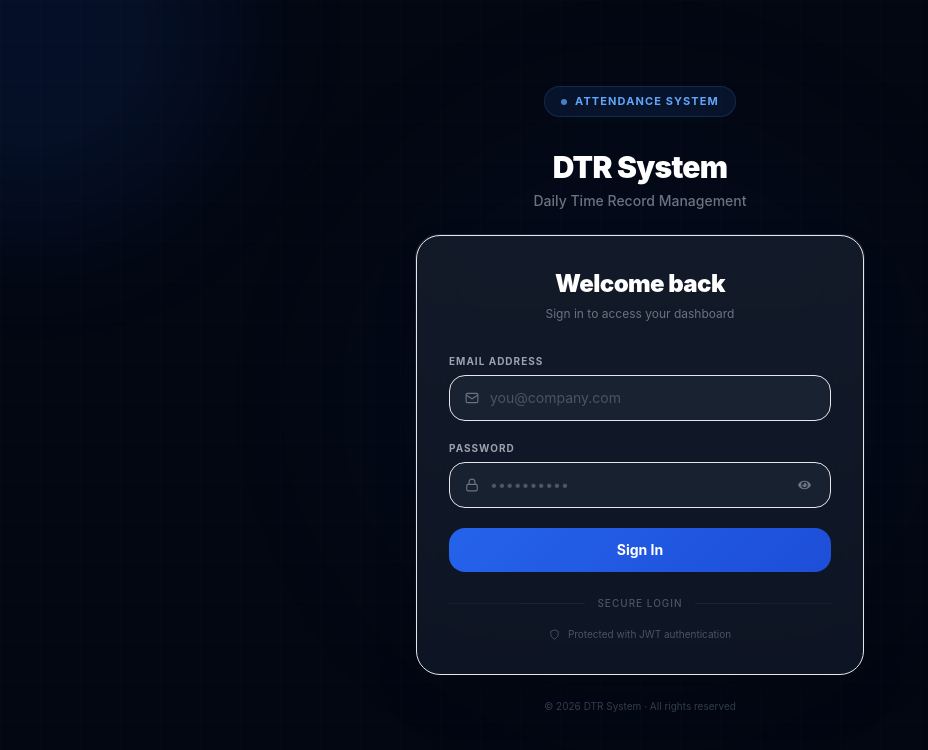
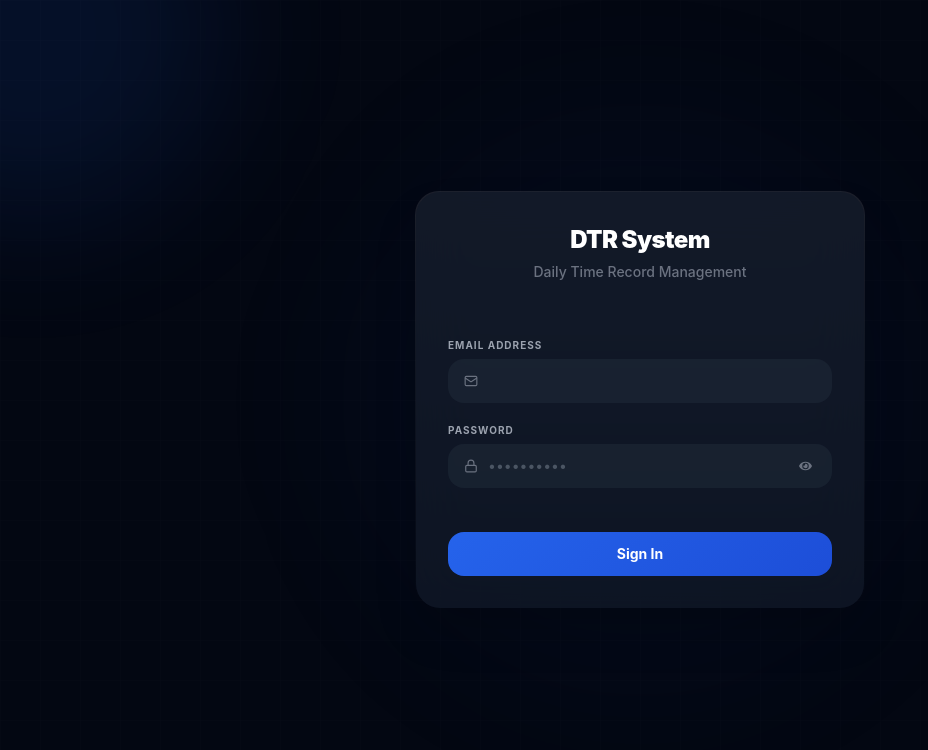
Before and after one commit to Giancyril/DTR, a React (Vite) app in the folder client/: page /login in a window 1280 px wide. Shown: the top 750 px of the page, without its empty margins (0-928 px from the left). Built offline with nearby package versions, Linux system fonts and the light colour scheme; no server answers.

Commit message:
feat: improve login UI

```diff
--- a/client/src/pages/LoginPage.tsx
+++ b/client/src/pages/LoginPage.tsx
@@ -41,28 +41,16 @@ export default function LoginPage() {
 
       <div className="w-full max-w-md relative z-10">
 
-        {/* Top badge */}
-        <div className="flex justify-center mb-8">
-          <div className="inline-flex items-center gap-2 px-4 py-1.5 bg-blue-500/10 border border-blue-500/20 rounded-full">
-            <div className="w-1.5 h-1.5 rounded-full bg-blue-400 animate-pulse" />
-            <span className="text-blue-400 text-[11px] font-bold uppercase tracking-widest">Attendance System</span>
-          </div>
-        </div>
 
-        {/* Title */}
-        <div className="text-center mb-6">
-          <h1 className="text-white text-3xl font-black tracking-tight">DTR System</h1>
-          <p className="text-gray-500 text-sm mt-1.5 font-medium">Daily Time Record Management</p>
-        </div>
 
         {/* Card */}
         <div className="relative">
           <div className="absolute -inset-px rounded-3xl bg-gradient-to-b from-white/10 to-white/0 pointer-events-none" />
-          <div className="bg-gray-900/80 backdrop-blur-xl border border-white/8 rounded-3xl p-8 shadow-2xl">
+          <div className="bg-gray-900/80 backdrop-blur-xl rounded-3xl p-8 shadow-2xl">
 
-            <div className="mb-8 text-center">
-              <h2 className="text-white text-2xl font-black tracking-tight">Welcome back</h2>
-              <p className="text-gray-500 text-xs mt-1.5">Sign in to access your dashboard</p>
+            <div className="mb-14 text-center">
+              <h2 className="text-white text-2xl font-black tracking-tight">DTR System</h2>
+              <p className="text-gray-500 text-sm mt-1.5 font-medium">Daily Time Record Management</p>
             </div>
 
             <form onSubmit={handleSubmit} className="space-y-5">
@@ -75,8 +63,8 @@ export default function LoginPage() {
                 <div className="relative group">
                   <div className="absolute left-4 top-1/2 -translate-y-1/2 pointer-events-none">
                     <svg width="14" height="14" viewBox="0 0 24 24" fill="none" stroke="currentColor" strokeWidth="2" className="text-gray-500 group-focus-within:text-blue-400 transition-colors">
-                      <rect x="2" y="4" width="20" height="16" rx="2"/>
-                      <path d="m22 7-8.97 5.7a1.94 1.94 0 0 1-2.06 0L2 7"/>
+                      <rect x="2" y="4" width="20" height="16" rx="2" />
+                      <path d="m22 7-8.97 5.7a1.94 1.94 0 0 1-2.06 0L2 7" />
                     </svg>
                   </div>
                   <input
@@ -84,8 +72,8 @@ export default function LoginPage() {
                     required
                     value={form.email}
                     onChange={e => setForm(f => ({ ...f, email: e.target.value }))}
-                    placeholder="you@company.com"
-                    className="w-full pl-10 pr-4 py-3 bg-gray-800/60 border border-white/8 rounded-2xl text-white text-sm placeholder-gray-600 focus:outline-none focus:ring-2 focus:ring-blue-500/40 focus:border-blue-500/40 transition-all"
+                    placeholder=" "
+                    className="w-full pl-10 pr-4 py-3 bg-gray-800/60 rounded-2xl text-white text-sm placeholder-gray-600 focus:outline-none focus:ring-2 focus:ring-blue-500/40 focus:border-blue-500/40 transition-all"
                   />
                 </div>
               </div>
@@ -98,8 +86,8 @@ export default function LoginPage() {
                 <div className="relative group">
                   <div className="absolute left-4 top-1/2 -translate-y-1/2 pointer-events-none">
                     <svg width="14" height="14" viewBox="0 0 24 24" fill="none" stroke="currentColor" strokeWidth="2" className="text-gray-500 group-focus-within:text-blue-400 transition-colors">
-                      <rect x="3" y="11" width="18" height="11" rx="2" ry="2"/>
-                      <path d="M7 11V7a5 5 0 0 1 10 0v4"/>
+                      <rect x="3" y="11" width="18" height="11" rx="2" ry="2" />
+                      <path d="M7 11V7a5 5 0 0 1 10 0v4" />
                     </svg>
                   </div>
                   <input
@@ -108,7 +96,7 @@ export default function LoginPage() {
                     value={form.password}
                     onChange={e => setForm(f => ({ ...f, password: e.target.value }))}
                     placeholder="••••••••••"
-                    className="w-full pl-10 pr-12 py-3 bg-gray-800/60 border border-white/8 rounded-2xl text-white text-sm placeholder-gray-600 focus:outline-none focus:ring-2 focus:ring-blue-500/40 focus:border-blue-500/40 transition-all"
+                    className="w-full pl-10 pr-12 py-3 bg-gray-800/60 rounded-2xl text-white text-sm placeholder-gray-600 focus:outline-none focus:ring-2 focus:ring-blue-500/40 focus:border-blue-500/40 transition-all"
                   />
                   <button
                     type="button"
@@ -121,10 +109,11 @@ export default function LoginPage() {
               </div>
 
               {/* Submit */}
+              <div className="pt-6">
                 <button
                   type="submit"
                   disabled={isLoading}
-                className="relative w-full py-3 rounded-2xl font-bold text-sm text-white overflow-hidden transition-all disabled:opacity-60 group mt-2"
+                  className="relative w-full py-3 rounded-2xl font-bold text-sm text-white overflow-hidden transition-all disabled:opacity-60 group"
                   style={{ background: "linear-gradient(135deg, #2563eb, #1d4ed8)" }}
                 >
                   <div className="absolute inset-0 bg-white/0 group-hover:bg-white/5 transition-colors" />
@@ -134,37 +123,19 @@ export default function LoginPage() {
                     {isLoading ? (
                       <span className="flex items-center justify-center gap-2">
                         <svg className="animate-spin w-4 h-4" viewBox="0 0 24 24" fill="none">
-                        <circle cx="12" cy="12" r="10" stroke="currentColor" strokeWidth="3" strokeOpacity="0.3"/>
-                        <path d="M12 2a10 10 0 0 1 10 10" stroke="currentColor" strokeWidth="3" strokeLinecap="round"/>
+                          <circle cx="12" cy="12" r="10" stroke="currentColor" strokeWidth="3" strokeOpacity="0.3" />
+                          <path d="M12 2a10 10 0 0 1 10 10" stroke="currentColor" strokeWidth="3" strokeLinecap="round" />
                         </svg>
                         Signing in...
                       </span>
                     ) : "Sign In"}
                   </span>
                 </button>
+              </div>
             </form>
-
-            {/* Divider */}
-            <div className="flex items-center gap-3 mt-6">
-              <div className="flex-1 h-px bg-white/5" />
-              <span className="text-gray-600 text-[10px] font-medium uppercase tracking-widest">Secure Login</span>
-              <div className="flex-1 h-px bg-white/5" />
-            </div>
-
-            {/* Security note */}
-            <div className="flex items-center justify-center gap-2 mt-4">
-              <svg width="11" height="11" viewBox="0 0 24 24" fill="none" stroke="currentColor" strokeWidth="2" className="text-gray-600">
-                <path d="M12 22s8-4 8-10V5l-8-3-8 3v7c0 6 8 10 8 10z"/>
-              </svg>
-              <p className="text-gray-600 text-[10px]">Protected with JWT authentication</p>
-            </div>
           </div>
         </div>
 
-        {/* Footer */}
-        <p className="text-center text-gray-700 text-[10px] mt-6">
-          © {new Date().getFullYear()} DTR System · All rights reserved
-        </p>
       </div>
     </div>
   );
```
Lines whose indentation alone changed are shown as unchanged.
